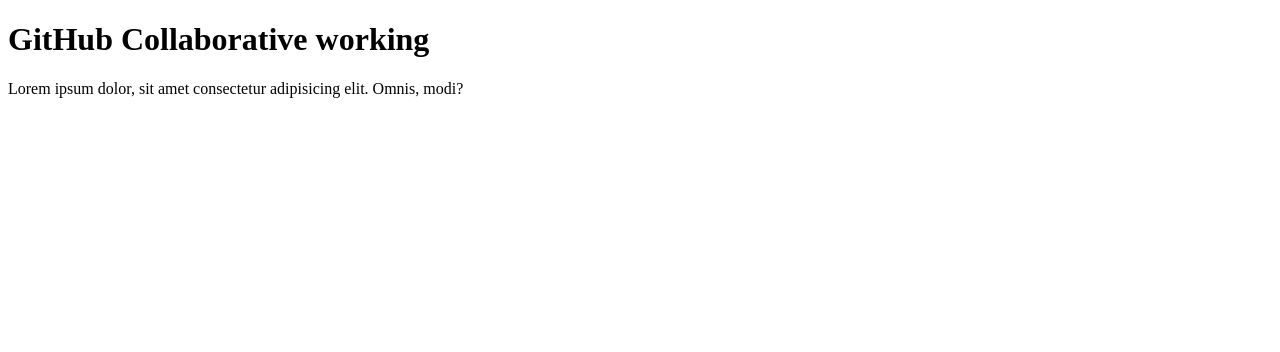
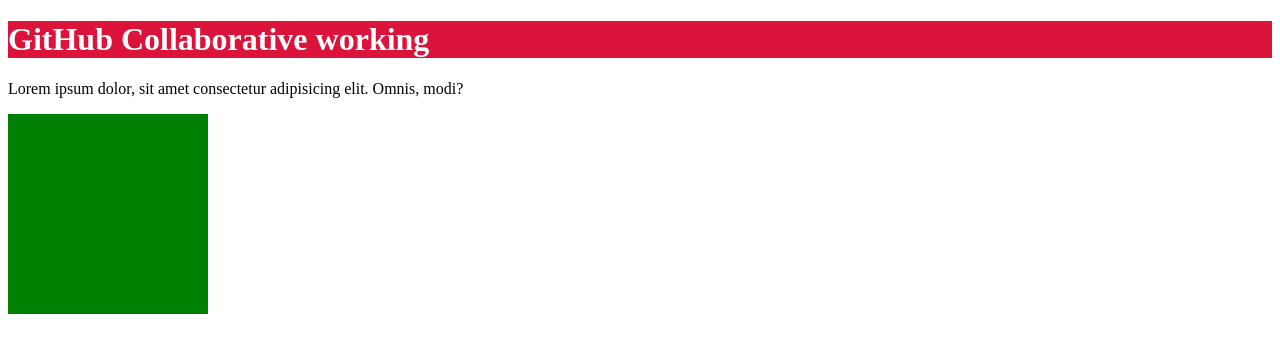
Before and after one commit to roziqov1011/test2, a plain HTML site: page index.html in a window 1280 px wide. Drawn offline with Linux system fonts and the light colour scheme.

Commit message:
add style

```diff
--- a/css/style.css
+++ b/css/style.css
@@ -0,0 +1,10 @@
+h1{
+    background-color: crimson;
+    color: white;
+}
+
+.box{
+    width: 200px;
+    height: 200px;
+    background-color: green;
+}
--- a/index.html
+++ b/index.html
@@ -10,5 +10,7 @@
 <body>
     <h1>GitHub Collaborative working</h1>
     <p>Lorem ipsum dolor, sit amet consectetur adipisicing elit. Omnis, modi?</p>
+
+    <div class="box"></div>
 </body>
 </html>
```
